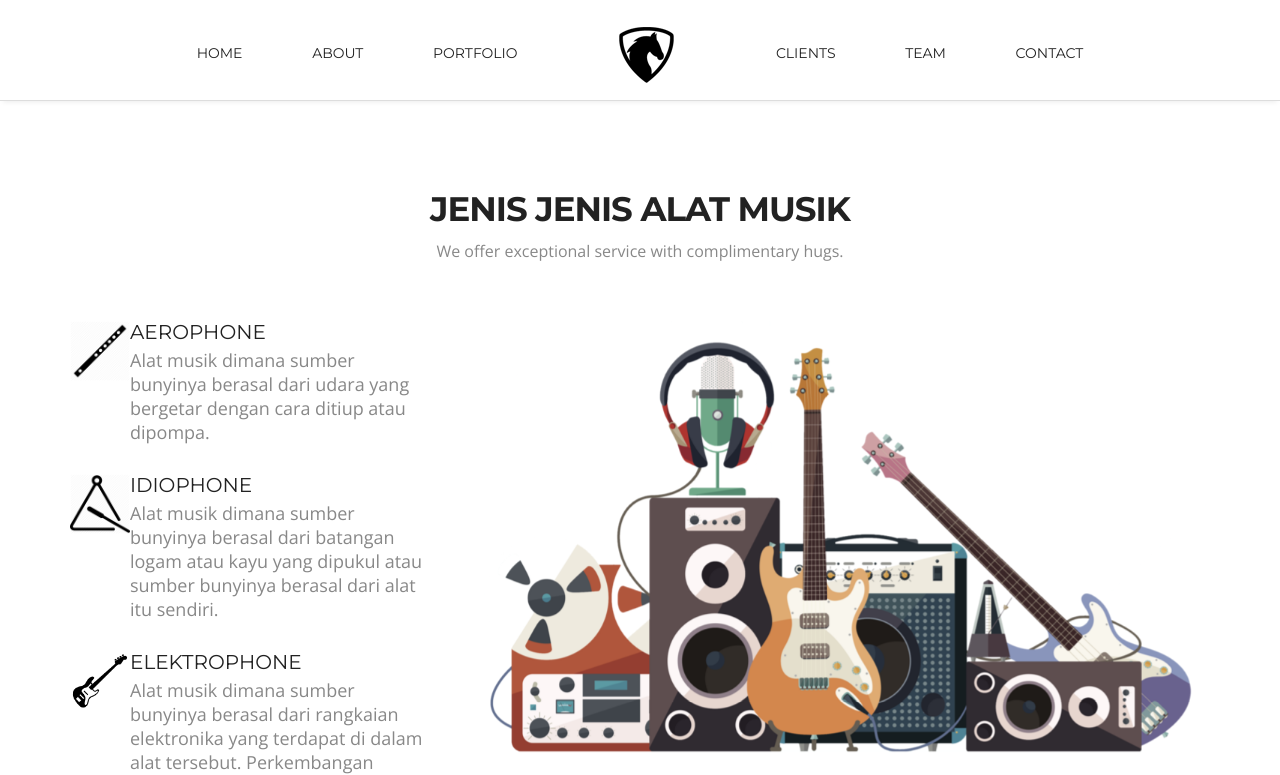
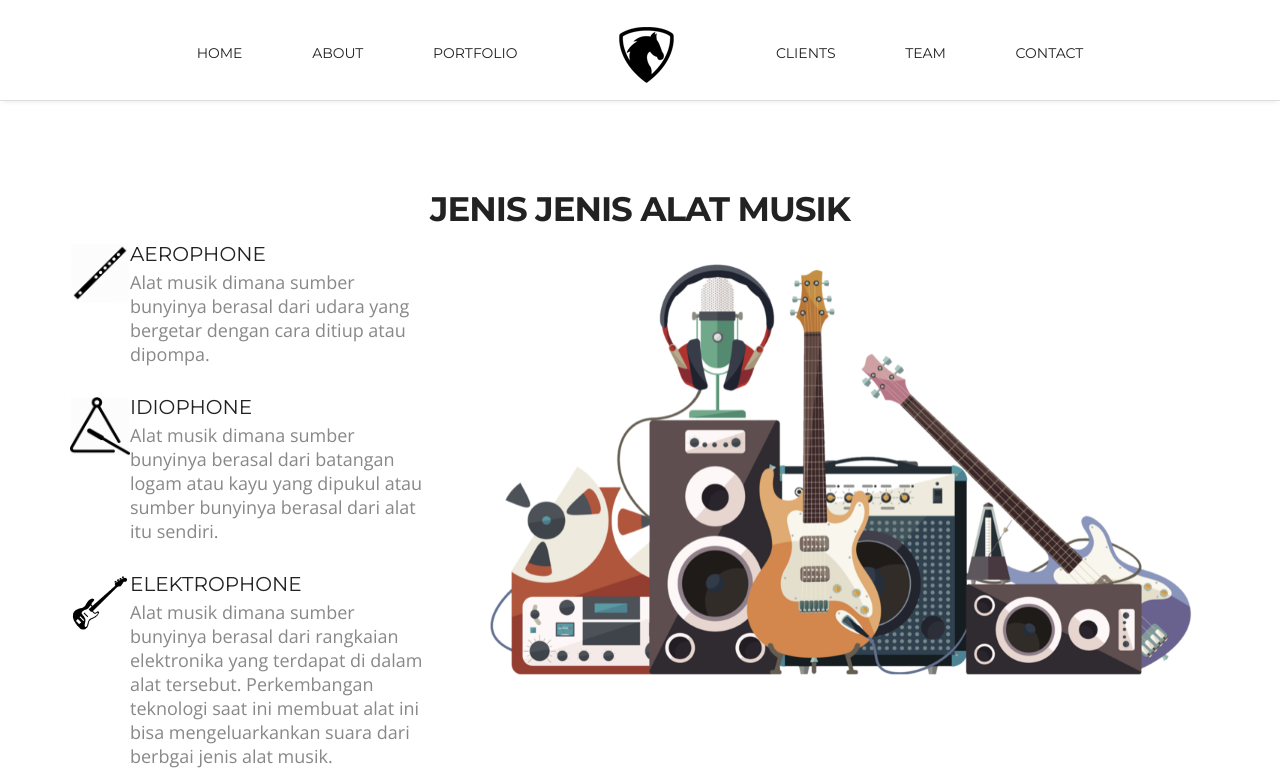
Before and after one commit to kurniaprjnd/projectbpwl8, a PHP site: page / in a window 1280 px wide. Shown: the part 969-1744 px from the top of the page. Run offline with PHP 8.4, Linux system fonts and the light colour scheme; data that the repository does not hold is empty; some libraries are stand-ins or nearby versions.

Commit message:
Update index.php

```diff
--- a/index.php
+++ b/index.php
@@ -134,7 +134,6 @@ $jsonTable = json_encode($table);
 		<!--main-section-start-->
 		<div class="container">
 			<h2>Jenis Jenis Alat Musik</h2>
-			<h6>We offer exceptional service with complimentary hugs.</h6>
 			<div class="row">
 				<div class="col-lg-4 col-sm-6 wow fadeInLeft delay-05s">
 					<div class="service-list">
```
